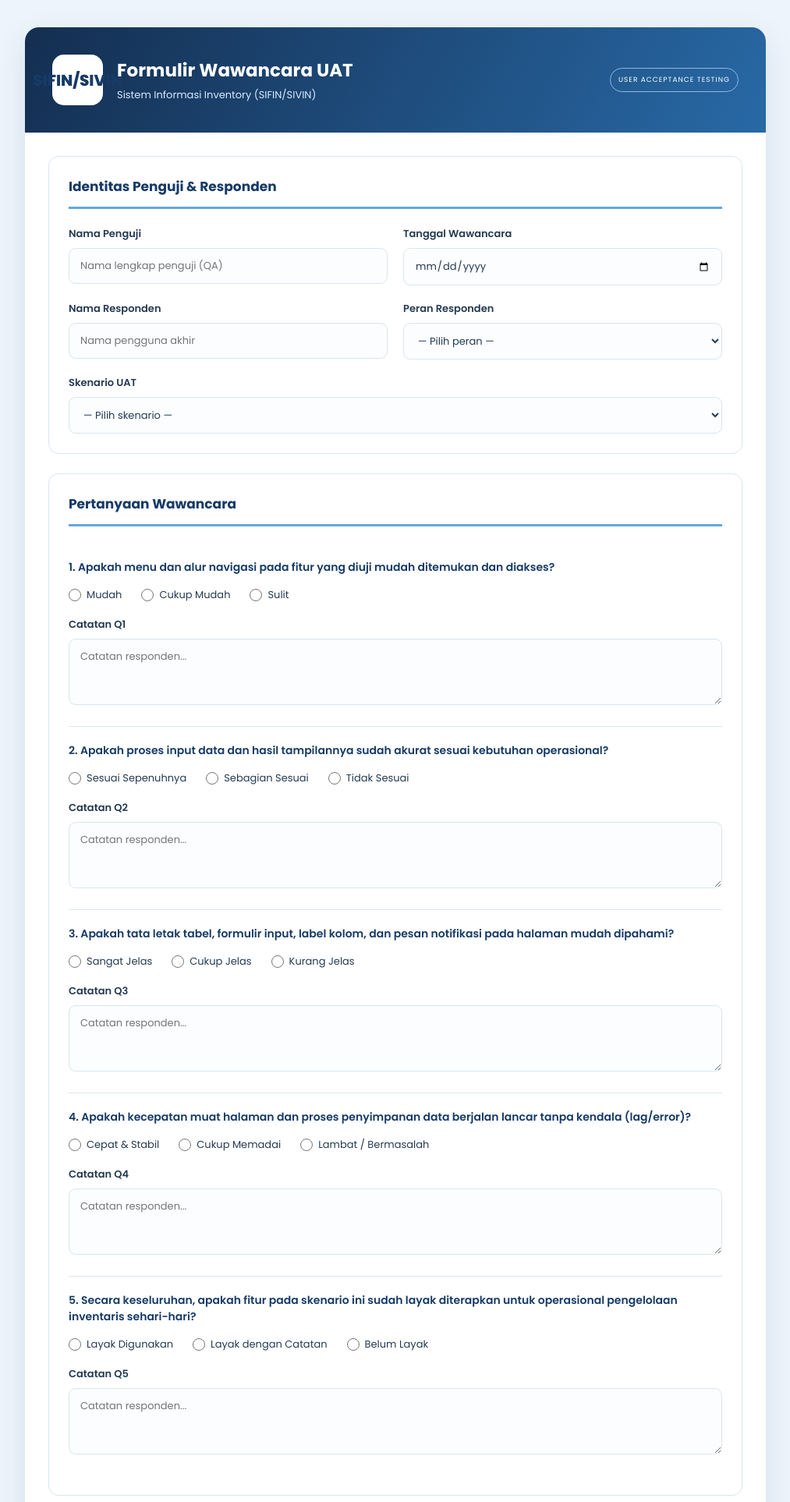
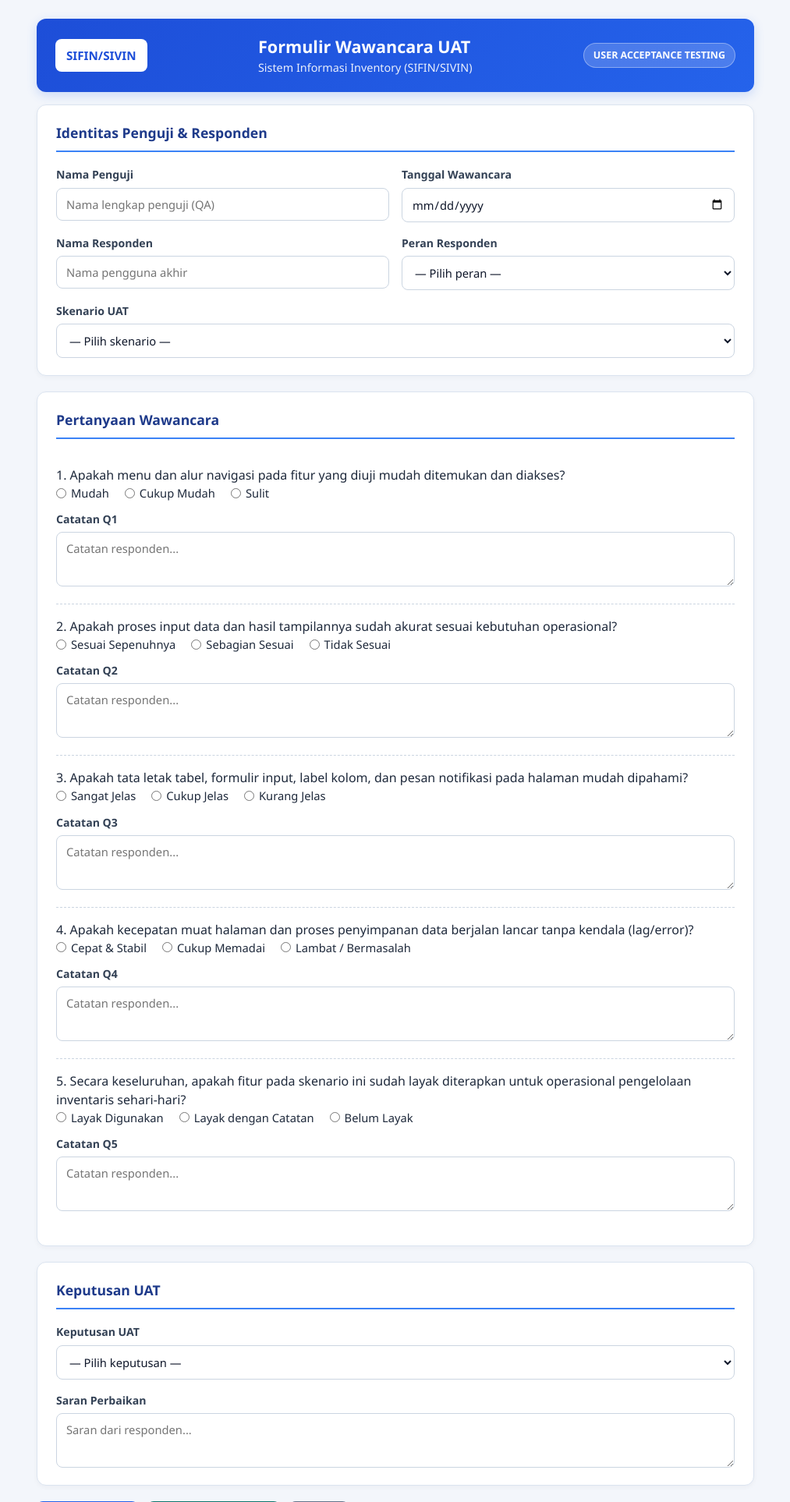
Before and after one commit to SryOfficial14/RPL_Kelompok-3, a PHP site: page / in a window 1280 px wide. Shown: the top 1926 px of the page at 78% size, without its empty margins (133-1146 px from the left). Run offline with PHP 8.4, Linux system fonts and the light colour scheme.

Commit message:
Update style.css

```diff
--- a/style.css
+++ b/style.css
@@ -1,121 +1,181 @@
-@import url('https://fonts.googleapis.com/css2?family=Poppins:wght@400;500;600;700;800&display=swap');
-
-:root {
-    --primary: #173b67;
-    --secondary: #2869a6;
-    --accent: #63a8dc;
-    --background: #edf4fb;
-    --white: #ffffff;
-    --text: #253b53;
-    --muted: #71849a;
-    --border: #d9e5f0;
-}
-
 * {
+    box-sizing: border-box;
     margin: 0;
     padding: 0;
-    box-sizing: border-box;
+    font-family: 'Segoe UI', Tahoma, Geneva, Verdana, sans-serif;
 }
 
 body {
-    font-family: 'Poppins', sans-serif;
-    background: var(--background);
-    color: var(--text);
-    padding: 35px 15px;
+    background-color: #f3f6fb;
+    color: #1e293b;
+    line-height: 1.5;
+    padding: 24px 16px;
 }
 
 .container {
-    max-width: 950px;
-    margin: auto;
-    background: var(--white);
-    border-radius: 18px;
-    overflow: hidden;
-    box-shadow: 0 12px 40px rgba(23, 59, 103, 0.10);
+    max-width: 920px;
+    margin: 0 auto;
 }
 
+.hidden {
+    display: none;
+}
+
+/* Header */
 .header {
-    background: linear-gradient(120deg, #142e50, #2869a6);
-    color: white;
-    padding: 35px;
+    background: linear-gradient(135deg, #1d4ed8, #2563eb);
+    color: #ffffff;
+    padding: 20px 24px;
+    border-radius: 12px;
     display: flex;
     align-items: center;
-    gap: 18px;
-    position: relative;
+    justify-content: space-between;
+    flex-wrap: wrap;
+    gap: 14px;
+    margin-bottom: 16px;
+    box-shadow: 0 4px 14px rgba(37, 99, 235, 0.2);
+}
+
+.header-left {
+    display: flex;
+    align-items: center;
+    gap: 14px;
 }
 
 .logo {
-    width: 65px;
-    height: 65px;
-    background: white;
-    color: var(--primary);
-    border-radius: 15px;
-    display: flex;
-    align-items: center;
-    justify-content: center;
-    font-size: 20px;
+    background: #ffffff;
+    color: #1d4ed8;
     font-weight: 800;
+    font-size: 0.95rem;
+    padding: 10px 14px;
+    border-radius: 8px;
 }
 
 .header h1 {
-    font-size: 23px;
-    margin-bottom: 5px;
+    font-size: 1.35rem;
 }
 
 .header p {
-    font-size: 13px;
-    color: #d9eaff;
+    font-size: 0.9rem;
+    opacity: 0.9;
 }
 
 .header-label {
-    margin-left: auto;
-    font-size: 9px;
-    letter-spacing: 1px;
-    border: 1px solid #8cb9e1;
-    padding: 8px 10px;
+    background: rgba(255, 255, 255, 0.18);
+    border: 1px solid rgba(255, 255, 255, 0.35);
+    padding: 6px 12px;
     border-radius: 20px;
+    font-size: 0.78rem;
+    font-weight: 600;
 }
 
-form {
-    padding: 30px;
+/* Menu Navigasi */
+.nav-menu {
+    display: grid;
+    grid-template-columns: repeat(2, 1fr);
+    gap: 12px;
+    margin-bottom: 18px;
 }
 
+.nav-btn {
+    padding: 14px 16px;
+    border: 2px solid #cbd5e1;
+    background: #ffffff;
+    color: #1e293b;
+    border-radius: 12px;
+    cursor: pointer;
+    display: flex;
+    flex-direction: column;
+    align-items: flex-start;
+    gap: 6px;
+    text-align: left;
+    transition: all 0.2s;
+}
+
+.nav-btn:hover {
+    border-color: #60a5fa;
+    background: #f8fafc;
+}
+
+.nav-btn.active {
+    border-color: #2563eb;
+    background: #eff6ff;
+    box-shadow: 0 3px 10px rgba(37, 99, 235, 0.15);
+}
+
+.nav-title {
+    font-size: 0.98rem;
+    font-weight: 700;
+    color: #1e3a8a;
+}
+
+.nav-sub {
+    font-size: 0.82rem;
+    color: #64748b;
+}
+
+.nav-badges {
+    display: flex;
+    gap: 8px;
+    flex-wrap: wrap;
+}
+
+.nav-badge {
+    font-size: 0.78rem;
+    font-weight: 700;
+    padding: 3px 9px;
+    border-radius: 999px;
+}
+
+.nav-badge.diterima {
+    background: #d1fae5;
+    color: #065f46;
+}
+
+.nav-badge.ditolak {
+    background: #fee2e2;
+    color: #991b1b;
+}
+
+/* Card Section */
 .form-section {
-    border: 1px solid var(--border);
-    border-radius: 13px;
-    padding: 25px;
-    margin-bottom: 25px;
-    background: #fff;
+    background: #ffffff;
+    border: 1px solid #dbe4f0;
+    border-radius: 12px;
+    padding: 22px 24px;
+    margin-bottom: 20px;
+    box-shadow: 0 2px 6px rgba(15, 23, 42, 0.04);
 }
 
 .form-section h2 {
-    font-size: 17px;
-    color: var(--primary);
-    padding-bottom: 13px;
-    margin-bottom: 22px;
-    border-bottom: 3px solid var(--accent);
+    font-size: 1.1rem;
+    color: #1e3a8a;
+    padding-bottom: 10px;
+    margin-bottom: 18px;
+    border-bottom: 2px solid #3b82f6;
 }
 
 .form-grid {
     display: grid;
-    grid-template-columns: 1fr 1fr;
-    gap: 20px;
+    grid-template-columns: repeat(2, 1fr);
+    gap: 16px;
 }
 
 .form-group {
     display: flex;
     flex-direction: column;
-    gap: 8px;
+    gap: 6px;
+}
+
+.form-group.full {
+    grid-column: 1 / -1;
 }
 
 .form-group label,
 .note-label {
-    font-size: 13px;
+    font-size: 0.88rem;
     font-weight: 600;
-    color: var(--text);
-}
-
-.full {
-    grid-column: span 2;
+    color: #334155;
 }
 
 input[type="text"],
@@ -123,208 +183,262 @@ input[type="date"],
 select,
 textarea {
     width: 100%;
-    padding: 12px 14px;
-    border: 1px solid var(--border);
-    border-radius: 9px;
-    font-family: inherit;
-    font-size: 13px;
-    color: var(--text);
-    background: #fbfdff;
-    outline: none;
-    transition: 0.2s;
+    padding: 10px 12px;
+    border: 1px solid #cbd5e1;
+    border-radius: 8px;
+    font-size: 0.92rem;
+    color: #0f172a;
+    background: #ffffff;
 }
 
 input:focus,
 select:focus,
 textarea:focus {
-    border-color: var(--secondary);
-    box-shadow: 0 0 0 3px rgba(40, 105, 166, 0.10);
+    outline: none;
+    border-color: #2563eb;
+    box-shadow: 0 0 0 3px rgba(37, 99, 235, 0.15);
 }
 
-.question {
-    padding: 20px 0;
-    border-bottom: 1px solid var(--border);
+textarea {
+    resize: vertical;
+    min-height: 70px;
 }
 
-.question:last-child {
+/* Pertanyaan */
+.question {
+    padding: 16px 0;
+    border-bottom: 1px dashed #cbd5e1;
+}
+
+.question:last-of-type {
     border-bottom: none;
 }
 
-.question p {
-    font-size: 14px;
+.question-text {
     font-weight: 600;
-    color: var(--primary);
-    margin-bottom: 15px;
+    color: #0f172a;
+    margin-bottom: 10px;
+    font-size: 0.95rem;
 }
 
 .radio-group {
     display: flex;
+    gap: 20px;
     flex-wrap: wrap;
-    gap: 25px;
-    margin-bottom: 18px;
+    margin-bottom: 12px;
 }
 
 .radio-group label {
-    display: flex;
+    display: inline-flex;
     align-items: center;
-    gap: 7px;
-    font-size: 13px;
+    gap: 6px;
     cursor: pointer;
-}
-
-.radio-group input {
-    accent-color: var(--secondary);
-    width: 16px;
-    height: 16px;
+    font-size: 0.92rem;
 }
 
 .note-label {
     display: block;
-    margin-bottom: 8px;
-}
-
-textarea {
-    min-height: 85px;
-    resize: vertical;
+    margin-bottom: 6px;
 }
 
 .suggestion {
-    margin-top: 20px;
+    margin-top: 16px;
 }
 
+/* Tombol */
 .button-group {
     display: flex;
+    gap: 12px;
     flex-wrap: wrap;
-    gap: 12px;
-    margin-top: 25px;
+    margin-bottom: 12px;
 }
 
 .btn {
+    padding: 10px 18px;
     border: none;
-    padding: 13px 22px;
-    border-radius: 9px;
-    color: white;
-    font-family: inherit;
+    border-radius: 8px;
+    font-size: 0.92rem;
     font-weight: 600;
-    font-size: 13px;
     cursor: pointer;
-    transition: 0.2s;
 }
 
-.btn:hover {
-    transform: translateY(-2px);
-    filter: brightness(1.08);
+.btn-save { background: #2563eb; color: #fff; }
+.btn-print { background: #0f766e; color: #fff; }
+.btn-reset { background: #64748b; color: #fff; }
+
+#pesan {
+    font-size: 0.9rem;
+    font-weight: 600;
+    min-height: 22px;
+    margin-bottom: 14px;
 }
 
-.btn-save {
-    background: #2167a5;
+/* Rekap & Statistik */
+.rekap-header {
+    display: flex;
+    justify-content: space-between;
+    align-items: center;
+    flex-wrap: wrap;
+    gap: 10px;
+    border-bottom: 2px solid #3b82f6;
+    padding-bottom: 10px;
+    margin-bottom: 18px;
 }
 
-.btn-print {
-    background: #173b67;
+.rekap-header h2 {
+    border-bottom: none;
+    padding-bottom: 0;
+    margin-bottom: 0;
 }
 
-.btn-reset {
-    background: #8495a8;
+.stats-grid {
+    display: grid;
+    grid-template-columns: repeat(3, 1fr);
+    gap: 12px;
+    margin-bottom: 18px;
 }
 
-#pesan {
-    text-align: center;
-    margin-top: 15px;
-    font-size: 13px;
+.stat-card {
+    padding: 14px 16px;
+    border-radius: 10px;
+    border: 1px solid #cbd5e1;
+    background: #f8fafc;
+    display: flex;
+    flex-direction: column;
+    gap: 4px;
+}
+
+.stat-card span {
+    font-size: 0.84rem;
+    color: #475569;
     font-weight: 600;
-    color: #247b58;
+}
+
+.stat-card strong {
+    font-size: 1.3rem;
+}
+
+.stat-diterima {
+    background: #ecfdf5;
+    border-color: #a7f3d0;
+    color: #065f46;
+}
+
+.stat-ditolak {
+    background: #fef2f2;
+    border-color: #fecaca;
+    color: #991b1b;
+}
+
+.progress-box {
+    display: flex;
+    flex-direction: column;
+    gap: 14px;
+    margin-bottom: 22px;
+    padding: 16px;
+    background: #f8fafc;
+    border: 1px solid #e2e8f0;
+    border-radius: 10px;
+}
+
+.progress-label {
+    display: flex;
+    justify-content: space-between;
+    font-size: 0.9rem;
+    margin-bottom: 6px;
+}
+
+.progress-track {
+    width: 100%;
+    height: 14px;
+    background: #e2e8f0;
+    border-radius: 999px;
+    overflow: hidden;
+}
+
+.progress-fill {
+    height: 100%;
+    transition: width 0.35s ease;
+}
+
+.fill-diterima { background: #10b981; }
+.fill-ditolak { background: #ef4444; }
+
+.table-wrapper {
+    overflow-x: auto;
+}
+
+.rekap-table {
+    width: 100%;
+    border-collapse: collapse;
+    font-size: 0.86rem;
+}
+
+.rekap-table th,
+.rekap-table td {
+    border: 1px solid #cbd5e1;
+    padding: 8px 10px;
+    text-align: left;
+    vertical-align: top;
+}
+
+.rekap-table th {
+    background: #f1f5f9;
+}
+
+.empty-row {
+    text-align: center !important;
+    color: #64748b;
+    padding: 16px !important;
+}
+
+.badge {
+    display: inline-block;
+    padding: 3px 9px;
+    border-radius: 12px;
+    font-size: 0.78rem;
+    font-weight: 600;
+}
+
+.badge-diterima { background: #d1fae5; color: #065f46; }
+.badge-ditolak { background: #fee2e2; color: #991b1b; }
+
+.btn-danger-sm {
+    background: #dc2626;
+    color: #ffffff;
+    border: none;
+    padding: 6px 10px;
+    border-radius: 6px;
+    cursor: pointer;
+    font-size: 0.8rem;
+    font-weight: 600;
+}
+
+.btn-danger-sm:hover {
+    background: #b91c1c;
 }
 
 footer {
-    background: #f5f9fd;
     text-align: center;
-    padding: 18px;
-    color: var(--muted);
-    font-size: 11px;
+    color: #64748b;
+    font-size: 0.85rem;
+    margin-top: 10px;
 }
 
-@media (max-width: 600px) {
-    body {
-        padding: 12px;
-    }
-
-    .header {
-        padding: 23px 18px;
-        flex-wrap: wrap;
-    }
-
-    .header-label {
-        margin-left: 0;
-    }
-
-    .header h1 {
-        font-size: 18px;
-    }
-
-    form {
-        padding: 15px;
-    }
-
-    .form-section {
-        padding: 18px;
-    }
-
-    .form-grid {
+@media (max-width: 640px) {
+    .nav-menu,
+    .form-grid,
+    .stats-grid {
         grid-template-columns: 1fr;
-    }
-
-    .full {
-        grid-column: span 1;
-    }
-
-    .button-group {
-        flex-direction: column;
-    }
-
-    .btn {
-        width: 100%;
     }
 }
 
 @media print {
-    @page {
-        size: A4;
-        margin: 12mm;
-    }
-
-    body {
-        background: white;
-        padding: 0;
-    }
-
-    .container {
-        box-shadow: none;
-        max-width: 100%;
-    }
-
-    .header {
-        background: #173b67 !important;
-        print-color-adjust: exact;
-        -webkit-print-color-adjust: exact;
-    }
-
-    form {
-        padding: 10px 0;
-    }
-
+    .nav-menu,
     .button-group,
     #pesan,
-    footer {
+    .btn-danger-sm,
+    .col-aksi {
         display: none !important;
     }
-
-    .form-section {
-        break-inside: avoid;
-    }
-
-    input, select, textarea {
-        background: white;
-        color: black;
-    }
 }
```
